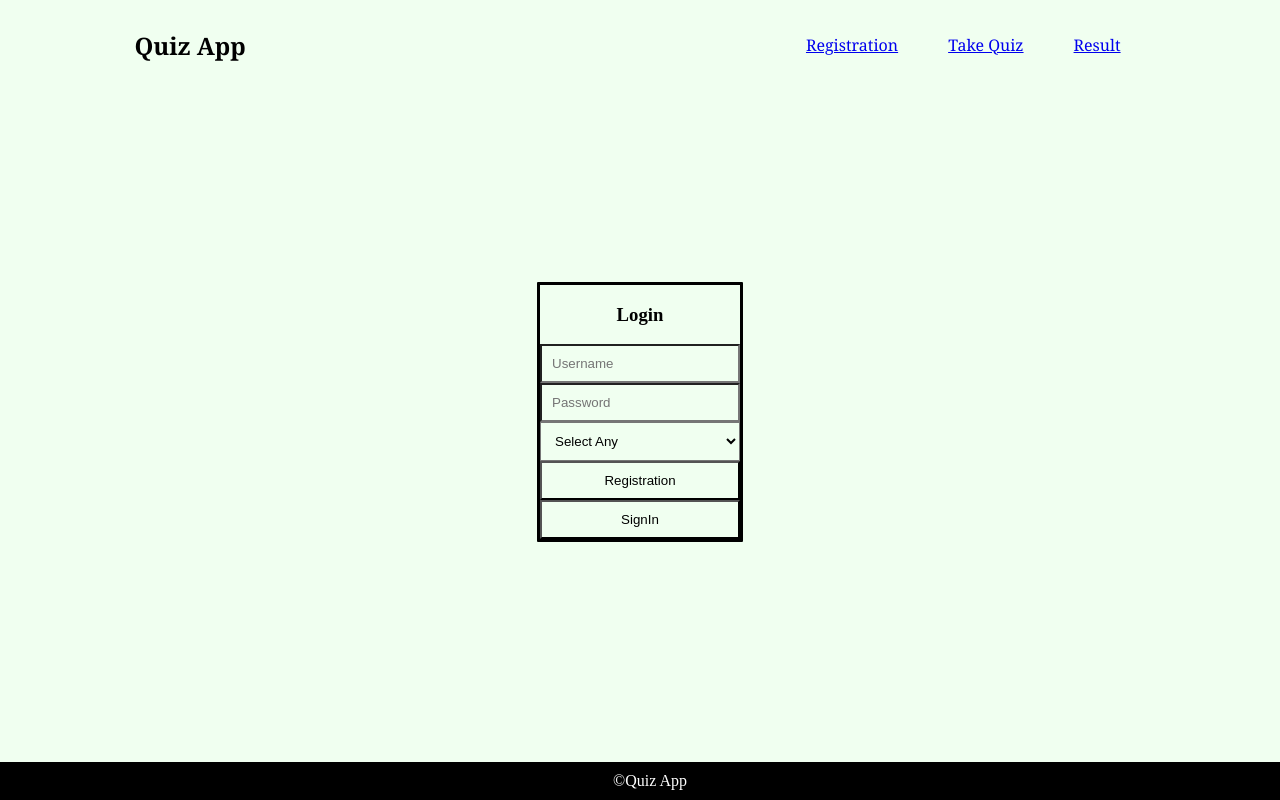
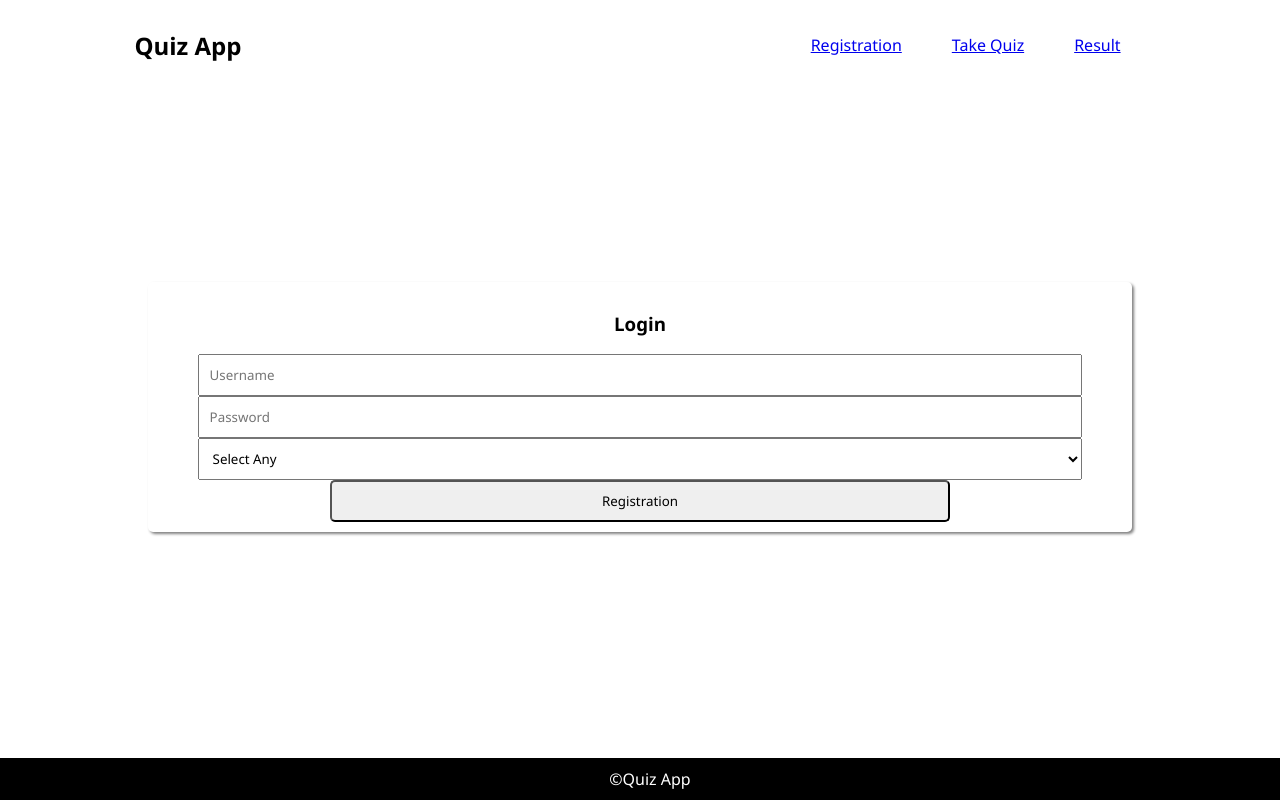
Before and after one commit to Chinmaygupta54/Quiz, a React (Create React App) app: page / in a window 1280 px wide. Built offline with nearby package versions, Linux system fonts and the light colour scheme.

Commit message:
changes in login

```diff
--- a/src/component/loginForm/index.jsx
+++ b/src/component/loginForm/index.jsx
@@ -24,7 +24,6 @@ export const LoginForm = () => {
         id = 'userSubmitButton'
         value = "Registration"
         onClick={LoginForm}/>
-        <input type="button" value="SignIn" />
     </form>
 
   )
--- a/src/component/loginForm/style.css
+++ b/src/component/loginForm/style.css
@@ -1,13 +1,15 @@
 *{
-    background-color: honeydew;
+font-family: 'Segoe UI', Tahoma, Geneva, Verdana, sans-serif;
 }
 form{
-    border: solid;
-    width : 200px;
+    border: 2px;
+    width : 70%;
     align-content: center;
     margin : 200px auto;
-    border-radius: 1px;
+    border-radius: 5px;
     text-align: center;
+    box-shadow: 2px 2px 3px grey;
+    padding: 10px 50px;
 
 }
 form input,
@@ -16,3 +18,8 @@ form select{
     padding: 10px;
     box-sizing: border-box;
 }
+form input[type=submit]{
+    width: 70%;
+    margin: auto;
+    border-radius: 5px;
+}
```
